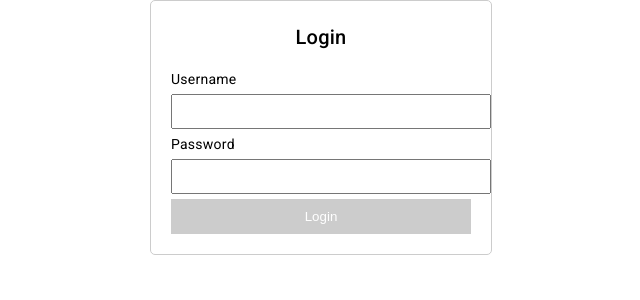
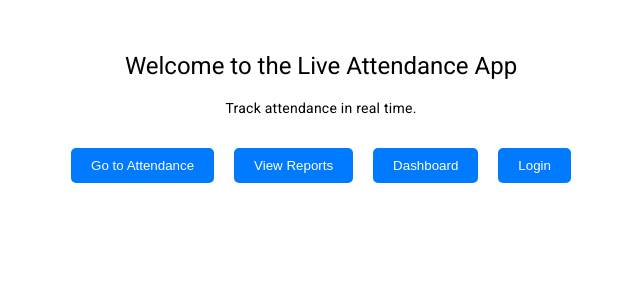
Before and after one commit to etwicaksono/Live-Attendance-Angular-App, an Angular app: page / in a window 1280 px wide. Before the commit this address led to /login. Shown: the top 300 px of the page, without its empty margins (319-959 px from the left). Built offline with nearby package versions, Linux system fonts and the light colour scheme.

Commit message:
Add basic layout of home page

```diff
--- a/src/app/app-routing.module.ts
+++ b/src/app/app-routing.module.ts
@@ -4,9 +4,10 @@ import {LoginComponent} from "./pages/login/login.component";
 import {DashboardComponent} from "./pages/dashboard/dashboard.component";
 import {AuthGuard} from "./guards/auth.guard";
 import {ProfileComponent} from "./components/profile/profile.component";
+import {HomeComponent} from "./pages/home/home.component";
 
 const routes: Routes = [
-  {path: '', redirectTo: 'login', pathMatch: 'full'},
+  {path: '', component: HomeComponent},
   {path: 'login', component: LoginComponent, canActivate: [AuthGuard]},
   {path: 'dashboard', component: DashboardComponent, canActivate: [AuthGuard]},
   {path: 'my-profile', component: ProfileComponent, canActivate: [AuthGuard]},
--- a/src/app/app.module.ts
+++ b/src/app/app.module.ts
@@ -11,6 +11,7 @@ import {provideAnimationsAsync} from '@angular/platform-browser/animations/async
 import {NotificationDialogComponent} from './components/notification-dialog/notification-dialog.component';
 import {MatDialogActions, MatDialogContent} from "@angular/material/dialog";
 import { ProfileComponent } from './components/profile/profile.component';
+import { HomeComponent } from './pages/home/home.component';
 
 @NgModule({
     declarations: [
@@ -18,7 +19,8 @@ import { ProfileComponent } from './components/profile/profile.component';
         LoginComponent,
         DashboardComponent,
         NotificationDialogComponent,
-        ProfileComponent
+        ProfileComponent,
+        HomeComponent
     ],
     imports: [
         BrowserModule,
--- a/src/app/pages/dashboard/dashboard.component.ts
+++ b/src/app/pages/dashboard/dashboard.component.ts
@@ -31,7 +31,7 @@ export class DashboardComponent {
         // Optionally show an error message to the user
       }
     }); // Call logout from AuthService
-    this.router.navigate(['/login']); // Redirect to login page after logout
+    this.router.navigate(['']); // Redirect to login page after logout
   }
 
   openDialog(message: string) {
--- /dev/null
+++ b/src/app/pages/home/home.component.css
@@ -0,0 +1,22 @@
+.home-container {
+  text-align: center;
+  margin-top: 50px;
+}
+
+.options {
+  margin-top: 20px;
+}
+
+.btn {
+  padding: 10px 20px;
+  margin: 10px;
+  background-color: #007bff;
+  color: white;
+  border: none;
+  border-radius: 5px;
+  cursor: pointer;
+}
+
+.btn:hover {
+  background-color: #0056b3;
+}
--- /dev/null
+++ b/src/app/pages/home/home.component.html
@@ -0,0 +1,11 @@
+<div class="home-container">
+  <h1>Welcome to the Live Attendance App</h1>
+  <p>Track attendance in real time.</p>
+
+  <div class="options">
+    <button routerLink="/attendance" class="btn">Go to Attendance</button>
+    <button routerLink="/report" class="btn">View Reports</button>
+    <button routerLink="/dashboard" class="btn">Dashboard</button>
+    <button routerLink="/login" class="btn">Login</button>
+  </div>
+</div>
--- a/src/app/pages/login/login.component.ts
+++ b/src/app/pages/login/login.component.ts
@@ -36,7 +36,6 @@ export class LoginComponent {
         error: (err) => {
           console.error('Login failed', err);
           this.openDialog(err.error.message);
-          // Optionally show an error message to the user
         }
       });
     }
```
Also changed, not shown: src/app/pages/home/home.component.ts (added, +10 -0 lines), 1 other file (tests, documents, lock files or other folders).
